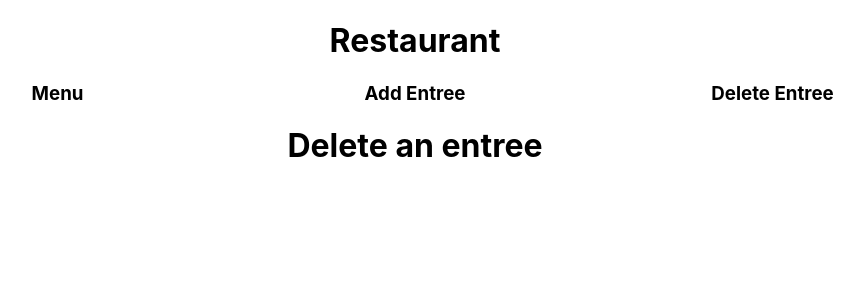
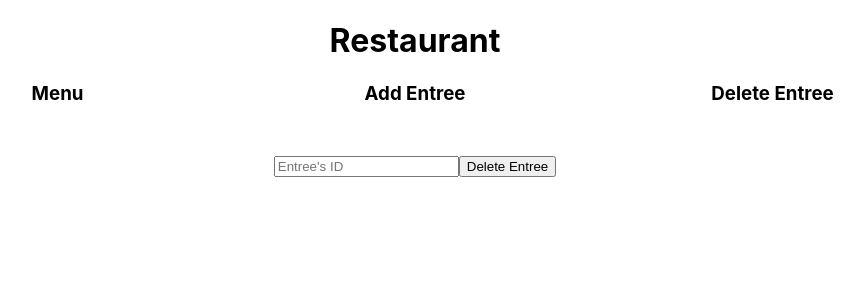
Before and after one commit to kylejw2/Restaurant, a React (Create React App) app in the folder presentation/: page /delete-entree in a window 1280 px wide. Shown: the top 300 px of the page, without its empty margins (225-1089 px from the left). Built offline with nearby package versions, Linux system fonts and the light colour scheme.

Commit message:
Added UI delete entree capability

```diff
--- a/presentation/src/App.css
+++ b/presentation/src/App.css
@@ -38,3 +38,8 @@ nav {
   display: flex;
   justify-content: space-evenly;
 }
+
+form {
+  padding: 50px;
+
+}
--- a/presentation/src/components/AddEntree.js
+++ b/presentation/src/components/AddEntree.js
@@ -27,7 +27,6 @@ export default class AddEntree extends React.Component {
             },
             body: JSON.stringify(data)
         }
-        console.log(options);
         await fetch(`${process.env.REACT_APP_API_URL}`, options);
     }
 
--- a/presentation/src/components/DeleteEntree.js
+++ b/presentation/src/components/DeleteEntree.js
@@ -1,9 +1,41 @@
 import React from 'react';
 
-const DeleteEntree = () => {
-    return (
-<       h1>Delete an entree</h1>
-    );
+class DeleteEntree extends React.Component {
+
+    constructor(props) {
+        super(props);
+        this.state = {
+            id: ''
+        }
+        this.handleOnChange = this.handleOnChange.bind(this);
+        this.handleSubmit = this.handleSubmit.bind(this);
+    }
+
+    handleOnChange(event) {
+        this.setState({[event.target.name]: event.target.value})
+    }
+
+    async handleSubmit(event) {
+        event.preventDefault();
+
+        if (window.confirm("Are you sure you want to delete this entree?")) {
+            const options = {
+                method: 'DELETE'
+            }
+            await fetch(`${process.env.REACT_APP_API_URL}/${this.state.id}`, options);
+        } else {
+            return null;
+        }
+    }
+
+    render() {
+        return (
+            <form>
+                <input value={this.state.id} name="id" placeholder="Entree's ID" onChange={this.handleOnChange} />
+                <button type="submit" onClick={this.handleSubmit}>Delete Entree</button>
+            </form>
+        );
+    }
 }
 
 export default DeleteEntree;
```
